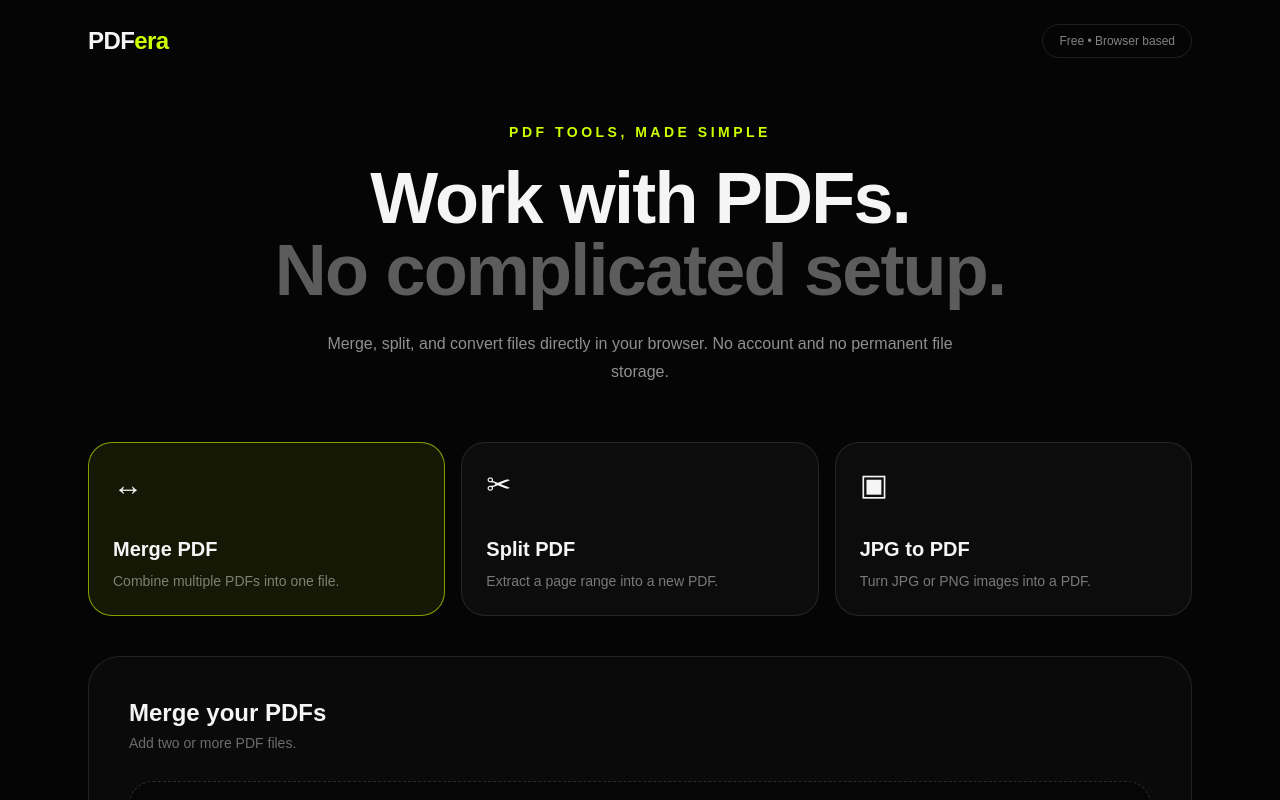
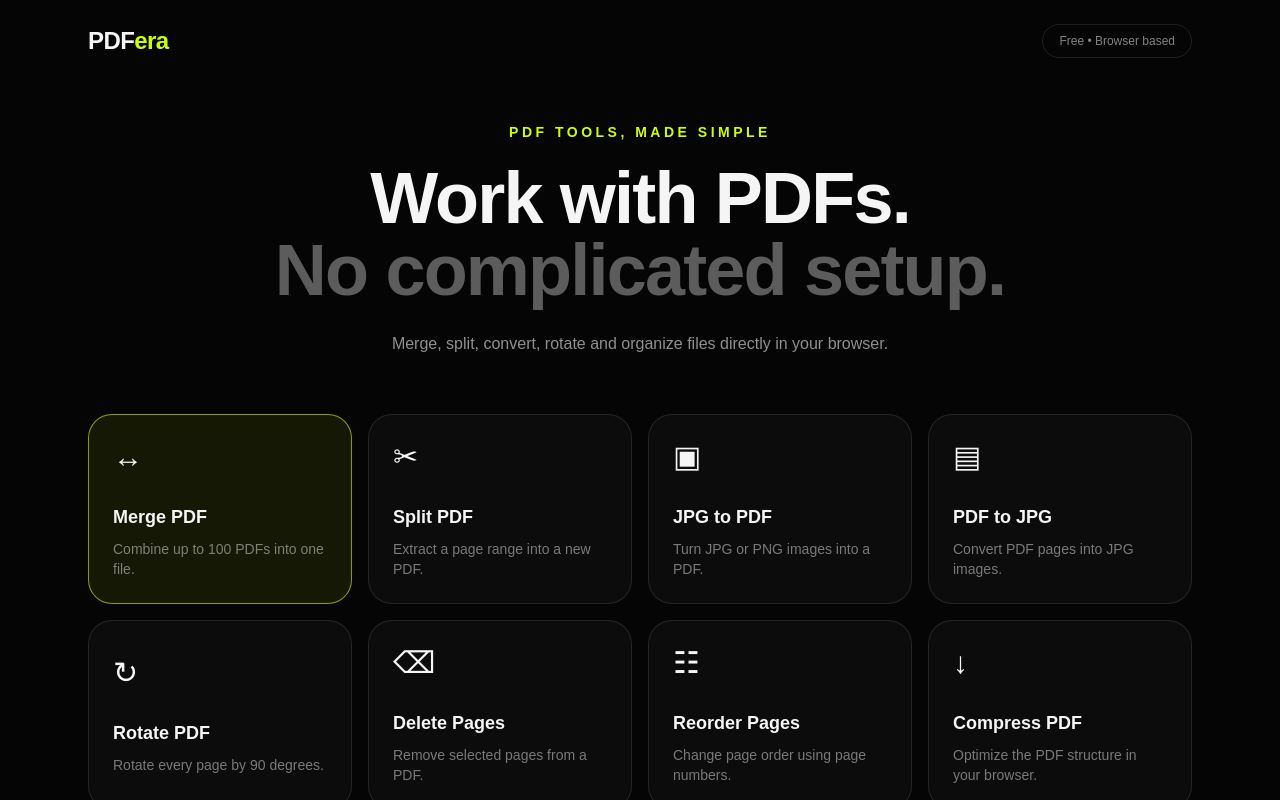
Before and after one commit to kaustubhlearner/pdfera, a Next.js app: page / in a window 1280 px wide. Shown: the top 800 px of the page. Built offline with nearby package versions, Linux system fonts and the light colour scheme.

Commit message:
feat: add pdf tools and 100 file merge limit

```diff
--- a/app/page.tsx
+++ b/app/page.tsx
@@ -1,14 +1,22 @@
 "use client";
 
 import { DragEvent, useRef, useState } from "react";
-import { PDFDocument } from "pdf-lib";
+import { PDFDocument, degrees } from "pdf-lib";
+import * as pdfjsLib from "pdfjs-dist";
 
-type Tool = "merge" | "split" | "jpg";
+type Tool = "merge" | "split" | "jpg" | "images" | "rotate" | "delete" | "reorder" | "compress";
+
+const MAX_MERGE_FILES = 100;
 
 const tools = [
-  { id: "merge" as Tool, icon: "↔", title: "Merge PDF", text: "Combine multiple PDFs into one file." },
+  { id: "merge" as Tool, icon: "↔", title: "Merge PDF", text: "Combine up to 100 PDFs into one file." },
   { id: "split" as Tool, icon: "✂", title: "Split PDF", text: "Extract a page range into a new PDF." },
   { id: "jpg" as Tool, icon: "▣", title: "JPG to PDF", text: "Turn JPG or PNG images into a PDF." },
+  { id: "images" as Tool, icon: "▤", title: "PDF to JPG", text: "Convert PDF pages into JPG images." },
+  { id: "rotate" as Tool, icon: "↻", title: "Rotate PDF", text: "Rotate every page by 90 degrees." },
+  { id: "delete" as Tool, icon: "⌫", title: "Delete Pages", text: "Remove selected pages from a PDF." },
+  { id: "reorder" as Tool, icon: "☷", title: "Reorder Pages", text: "Change page order using page numbers." },
+  { id: "compress" as Tool, icon: "↓", title: "Compress PDF", text: "Optimize the PDF structure in your browser." },
 ];
 
 export default function Home() {
@@ -17,6 +25,7 @@
   const [busy, setBusy] = useState(false);
   const [message, setMessage] = useState("");
   const [pageRange, setPageRange] = useState("1");
+  const [pageOrder, setPageOrder] = useState("");
   const [dragging, setDragging] = useState(false);
   const inputRef = useRef<HTMLInputElement>(null);
 
@@ -29,6 +38,21 @@
     if (allowed.length === 0) {
       setMessage(tool === "jpg" ? "Please select JPG or PNG images." : "Please select PDF files.");
       return;
+    }
+
+    if (tool === "merge") {
+      const remaining = MAX_MERGE_FILES - files.length;
+
+      if (remaining <= 0) {
+        setMessage("Maximum 100 PDF files can be merged at once.");
+        return;
+      }
+
+      if (allowed.length > remaining) {
+        setFiles((current) => [...current, ...allowed.slice(0, remaining)]);
+        setMessage(`Maximum limit is 100 PDFs. Only the first ${remaining} selected file(s) were added.`);
+        return;
+      }
     }
 
     setFiles((current) => [...current, ...allowed]);
@@ -51,6 +75,11 @@
       return;
     }
 
+    if (files.length > MAX_MERGE_FILES) {
+      setMessage("Maximum 100 PDF files can be merged at once.");
+      return;
+    }
+
     setBusy(true);
     try {
       const merged = await PDFDocument.create();
@@ -62,7 +91,7 @@
       }
 
       download(await merged.save(), "pdfera-merged.pdf");
-      setMessage("Merged PDF downloaded successfully.");
+      setMessage(`Merged ${files.length} PDFs successfully.`);
     } catch {
       setMessage("Could not process one of the PDFs.");
     } finally {
@@ -76,13 +105,11 @@
       return;
     }
 
+    setBusy(true);
+    try {
       const source = await PDFDocument.load(await files[0].arrayBuffer());
       const totalPages = source.getPageCount();
-    const parts = pageRange
-      .split(",")
-      .map((part) => part.trim())
-      .filter(Boolean);
-
+      const parts = pageRange.split(",").map((part) => part.trim()).filter(Boolean);
       const pageNumbers: number[] = [];
 
       for (const part of parts) {
@@ -116,12 +143,9 @@
         return;
       }
 
-    setBusy(true);
-    try {
       const output = await PDFDocument.create();
       const copied = await output.copyPages(source, pageNumbers.map((page) => page - 1));
       copied.forEach((page) => output.addPage(page));
-
       download(await output.save(), "pdfera-split.pdf");
       setMessage("Selected pages downloaded successfully.");
     } catch {
@@ -148,12 +172,7 @@
           : await pdf.embedJpg(bytes);
 
         const page = pdf.addPage([image.width, image.height]);
-        page.drawImage(image, {
-          x: 0,
-          y: 0,
-          width: image.width,
-          height: image.height,
-        });
+        page.drawImage(image, { x: 0, y: 0, width: image.width, height: image.height });
       }
 
       download(await pdf.save(), "pdfera-images.pdf");
@@ -165,10 +184,183 @@
     }
   }
 
+  async function pdfToJpg() {
+    if (files.length !== 1) {
+      setMessage("Select exactly 1 PDF for PDF to JPG.");
+      return;
+    }
+
+    setBusy(true);
+    try {
+      const pdf = await pdfjsLib.getDocument({ data: await files[0].arrayBuffer() }).promise;
+
+      for (let pageNumber = 1; pageNumber <= pdf.numPages; pageNumber++) {
+        const page = await pdf.getPage(pageNumber);
+        const viewport = page.getViewport({ scale: 1.5 });
+        const canvas = document.createElement("canvas");
+        const context = canvas.getContext("2d");
+
+        if (!context) throw new Error("Canvas is not supported.");
+
+        canvas.width = viewport.width;
+        canvas.height = viewport.height;
+
+        await page.render({ canvas, canvasContext: context, viewport }).promise;
+
+        const blob = await new Promise<Blob | null>((resolve) =>
+          canvas.toBlob(resolve, "image/jpeg", 0.9)
+        );
+
+        if (!blob) throw new Error("Could not create image.");
+
+        const url = URL.createObjectURL(blob);
+        const anchor = document.createElement("a");
+        anchor.href = url;
+        anchor.download = `pdfera-page-${pageNumber}.jpg`;
+        anchor.click();
+        URL.revokeObjectURL(url);
+      }
+
+      setMessage(`Converted ${pdf.numPages} page(s) to JPG.`);
+    } catch {
+      setMessage("Could not convert the PDF to JPG.");
+    } finally {
+      setBusy(false);
+    }
+  }
+
+  async function rotatePdf() {
+    if (files.length !== 1) {
+      setMessage("Select exactly 1 PDF.");
+      return;
+    }
+
+    setBusy(true);
+    try {
+      const pdf = await PDFDocument.load(await files[0].arrayBuffer());
+
+      pdf.getPages().forEach((page) => {
+        page.setRotation(degrees((page.getRotation().angle + 90) % 360));
+      });
+
+      download(await pdf.save(), "pdfera-rotated.pdf");
+      setMessage("PDF rotated successfully.");
+    } catch {
+      setMessage("Could not rotate the PDF.");
+    } finally {
+      setBusy(false);
+    }
+  }
+
+  async function deletePages() {
+    if (files.length !== 1) {
+      setMessage("Select exactly 1 PDF.");
+      return;
+    }
+
+    setBusy(true);
+    try {
+      const source = await PDFDocument.load(await files[0].arrayBuffer());
+      const totalPages = source.getPageCount();
+      const deleteNumbers = parsePageNumbers(pageRange, totalPages);
+
+      if (deleteNumbers.length === 0) {
+        setMessage("Enter pages to delete, for example 2,4 or 2-5.");
+        return;
+      }
+
+      if (deleteNumbers.length >= totalPages) {
+        setMessage("At least one page must remain in the PDF.");
+        return;
+      }
+
+      const output = await PDFDocument.create();
+      const keepIndexes: number[] = [];
+
+      for (let page = 1; page <= totalPages; page++) {
+        if (!deleteNumbers.includes(page)) keepIndexes.push(page - 1);
+      }
+
+      const copied = await output.copyPages(source, keepIndexes);
+      copied.forEach((page) => output.addPage(page));
+
+      download(await output.save(), "pdfera-pages-deleted.pdf");
+      setMessage("Selected pages deleted successfully.");
+    } catch {
+      setMessage("Could not delete pages.");
+    } finally {
+      setBusy(false);
+    }
+  }
+
+  async function reorderPages() {
+    if (files.length !== 1) {
+      setMessage("Select exactly 1 PDF.");
+      return;
+    }
+
+    setBusy(true);
+    try {
+      const source = await PDFDocument.load(await files[0].arrayBuffer());
+      const totalPages = source.getPageCount();
+      const order = pageOrder.split(",").map((part) => Number(part.trim())).filter((page) => Number.isInteger(page));
+
+      if (order.length !== totalPages) {
+        setMessage(`Enter all ${totalPages} page numbers exactly once. Example: 3,1,2`);
+        return;
+      }
+
+      const unique = new Set(order);
+      if (unique.size !== totalPages || order.some((page) => page < 1 || page > totalPages)) {
+        setMessage("Page order must contain every page exactly once.");
+        return;
+      }
+
+      const output = await PDFDocument.create();
+      const copied = await output.copyPages(source, order.map((page) => page - 1));
+      copied.forEach((page) => output.addPage(page));
+
+      download(await output.save(), "pdfera-reordered.pdf");
+      setMessage("PDF pages reordered successfully.");
+    } catch {
+      setMessage("Could not reorder the PDF.");
+    } finally {
+      setBusy(false);
+    }
+  }
+
+  async function compressPdf() {
+    if (files.length !== 1) {
+      setMessage("Select exactly 1 PDF.");
+      return;
+    }
+
+    setBusy(true);
+    try {
+      const source = await PDFDocument.load(await files[0].arrayBuffer());
+      const before = files[0].size;
+      const bytes = await source.save({ useObjectStreams: true });
+      download(bytes, "pdfera-compressed.pdf");
+
+      const after = bytes.byteLength;
+      const percent = before > 0 ? Math.max(0, Math.round((1 - after / before) * 100)) : 0;
+      setMessage(`Optimized PDF downloaded. Size change: ${percent}% smaller.`);
+    } catch {
+      setMessage("Could not optimize the PDF.");
+    } finally {
+      setBusy(false);
+    }
+  }
+
   async function process() {
     if (tool === "merge") await mergePdfs();
     else if (tool === "split") await splitPdf();
-    else await imagesToPdf();
+    else if (tool === "jpg") await imagesToPdf();
+    else if (tool === "images") await pdfToJpg();
+    else if (tool === "rotate") await rotatePdf();
+    else if (tool === "delete") await deletePages();
+    else if (tool === "reorder") await reorderPages();
+    else await compressPdf();
   }
 
   function selectTool(nextTool: Tool) {
@@ -176,10 +368,12 @@
     setFiles([]);
     setMessage("");
     setPageRange("1");
+    setPageOrder("");
   }
 
-  const accept = tool === "jpg" ? "image/jpeg,image/png" : "application/pdf";
-  const multiple = tool !== "split";
+  const needsPdf = tool !== "jpg";
+  const accept = needsPdf ? "application/pdf" : "image/jpeg,image/png";
+  const multiple = tool === "merge" || tool === "jpg";
 
   return (
     <main className="min-h-screen">
@@ -193,32 +387,28 @@
       </nav>
 
       <section className="mx-auto max-w-6xl px-6 pb-14 pt-10 text-center">
-        <p className="mb-5 text-sm font-bold uppercase tracking-[0.25em] text-[#ccff00]">
-          PDF tools, made simple
-        </p>
+        <p className="mb-5 text-sm font-bold uppercase tracking-[0.25em] text-[#ccff00]">PDF tools, made simple</p>
         <h1 className="mx-auto max-w-4xl text-5xl font-black tracking-tight sm:text-7xl">
           Work with PDFs.
           <br />
           <span className="text-white/35">No complicated setup.</span>
         </h1>
         <p className="mx-auto mt-6 max-w-2xl text-base leading-7 text-white/55">
-          Merge, split, and convert files directly in your browser. No account and no permanent file storage.
+          Merge, split, convert, rotate and organize files directly in your browser.
         </p>
       </section>
 
-      <section className="mx-auto grid max-w-6xl gap-4 px-6 pb-10 md:grid-cols-3">
+      <section className="mx-auto grid max-w-6xl gap-4 px-6 pb-10 sm:grid-cols-2 lg:grid-cols-4">
         {tools.map((item) => (
           <button
             key={item.id}
             onClick={() => selectTool(item.id)}
             className={`rounded-3xl border p-6 text-left transition hover:-translate-y-1 ${
-              tool === item.id
-                ? "border-[#ccff00]/60 bg-[#ccff00]/8"
-                : "border-white/10 bg-white/[0.03]"
+              tool === item.id ? "border-[#ccff00]/60 bg-[#ccff00]/8" : "border-white/10 bg-white/[0.03]"
             }`}
           >
-            <div className="mb-8 text-3xl">{item.icon}</div>
-            <h2 className="text-xl font-bold">{item.title}</h2>
+            <div className="mb-7 text-3xl">{item.icon}</div>
+            <h2 className="text-lg font-bold">{item.title}</h2>
             <p className="mt-2 text-sm text-white/45">{item.text}</p>
           </button>
         ))}
@@ -229,20 +419,27 @@
           <div className="mb-7 flex items-center justify-between gap-4">
             <div>
               <h2 className="text-2xl font-bold">
-                {tool === "merge" ? "Merge your PDFs" : tool === "split" ? "Split your PDF" : "Convert images to PDF"}
+                {tool === "merge" ? "Merge your PDFs" :
+                 tool === "split" ? "Split your PDF" :
+                 tool === "jpg" ? "Convert images to PDF" :
+                 tool === "images" ? "Convert PDF to JPG" :
+                 tool === "rotate" ? "Rotate your PDF" :
+                 tool === "delete" ? "Delete PDF pages" :
+                 tool === "reorder" ? "Reorder PDF pages" : "Optimize your PDF"}
               </h2>
               <p className="mt-1 text-sm text-white/40">
-                {tool === "merge"
-                  ? "Add two or more PDF files."
-                  : tool === "split"
-                    ? "Add one PDF and choose the pages you want."
-                    : "Add one or more JPG or PNG images."}
+                {tool === "merge" ? `Add 2 to ${MAX_MERGE_FILES} PDF files.` :
+                 tool === "split" ? "Add one PDF and choose the pages you want." :
+                 tool === "jpg" ? "Add one or more JPG or PNG images." :
+                 tool === "images" ? "Add one PDF. Each page becomes a JPG." :
+                 tool === "rotate" ? "Rotate every page by 90 degrees clockwise." :
+                 tool === "delete" ? "Choose pages to remove." :
+                 tool === "reorder" ? "Enter the complete new page order." :
+                 "Re-save the PDF with object streams enabled."}
               </p>
             </div>
             {files.length > 0 && (
-              <button onClick={() => setFiles([])} className="text-sm text-white/40 hover:text-white">
-                Clear
-              </button>
+              <button onClick={() => setFiles([])} className="text-sm text-white/40 hover:text-white">Clear</button>
             )}
           </div>
 
@@ -267,24 +464,18 @@
             onDragLeave={() => setDragging(false)}
             onDrop={handleDrop}
             className={`flex min-h-52 w-full flex-col items-center justify-center rounded-3xl border border-dashed px-6 text-center transition ${
-              dragging
-                ? "border-[#ccff00] bg-[#ccff00]/10"
-                : "border-white/15 bg-black/30 hover:border-[#ccff00]/50"
+              dragging ? "border-[#ccff00] bg-[#ccff00]/10" : "border-white/15 bg-black/30 hover:border-[#ccff00]/50"
             }`}
           >
-            <div className="mb-4 flex h-14 w-14 items-center justify-center rounded-2xl bg-[#ccff00] text-2xl text-black">
-              ↑
-            </div>
+            <div className="mb-4 flex h-14 w-14 items-center justify-center rounded-2xl bg-[#ccff00] text-2xl text-black">↑</div>
             <strong>Click or drag & drop {tool === "jpg" ? "images" : "PDFs"}</strong>
-            <span className="mt-2 text-sm text-white/35">
-              Files are processed locally in your browser.
-            </span>
+            <span className="mt-2 text-sm text-white/35">Files are processed locally in your browser.</span>
           </button>
 
-          {tool === "split" && files.length === 1 && (
+          {(tool === "split" || tool === "delete") && files.length === 1 && (
             <div className="mt-5">
               <label className="mb-2 block text-sm font-semibold text-white/70">
-                Pages to extract
+                {tool === "delete" ? "Pages to delete" : "Pages to extract"}
               </label>
               <input
                 value={pageRange}
@@ -292,28 +483,29 @@
                 placeholder="Example: 1,3,5 or 1-3,5"
                 className="w-full rounded-2xl border border-white/10 bg-black/40 px-4 py-3 text-sm outline-none focus:border-[#ccff00]/60"
               />
-              <p className="mt-2 text-xs text-white/35">
-                Use page numbers, ranges, or both. Example: 1-3,5,8-10
-              </p>
+              <p className="mt-2 text-xs text-white/35">Use page numbers, ranges, or both.</p>
+            </div>
+          )}
+
+          {tool === "reorder" && files.length === 1 && (
+            <div className="mt-5">
+              <label className="mb-2 block text-sm font-semibold text-white/70">New page order</label>
+              <input
+                value={pageOrder}
+                onChange={(event) => setPageOrder(event.target.value)}
+                placeholder="Example: 3,1,2,4"
+                className="w-full rounded-2xl border border-white/10 bg-black/40 px-4 py-3 text-sm outline-none focus:border-[#ccff00]/60"
+              />
+              <p className="mt-2 text-xs text-white/35">Use every page number exactly once.</p>
             </div>
           )}
 
           {files.length > 0 && (
             <div className="mt-5 space-y-2">
               {files.map((file, index) => (
-                <div
-                  key={file.name + index}
-                  className="flex items-center justify-between rounded-2xl border border-white/10 bg-black/30 px-4 py-3"
-                >
-                  <span className="truncate text-sm">
-                    {index + 1}. {file.name}
-                  </span>
-                  <button
-                    onClick={() => removeFile(index)}
-                    className="ml-4 text-xs text-white/40 hover:text-white"
-                  >
-                    Remove
-                  </button>
+                <div key={file.name + index} className="flex items-center justify-between rounded-2xl border border-white/10 bg-black/30 px-4 py-3">
+                  <span className="truncate text-sm">{index + 1}. {file.name}</span>
+                  <button onClick={() => removeFile(index)} className="ml-4 text-xs text-white/40 hover:text-white">Remove</button>
                 </div>
               ))}
             </div>
@@ -324,26 +516,53 @@
             disabled={busy}
             className="mt-6 w-full rounded-2xl bg-[#ccff00] px-6 py-4 font-black text-black transition hover:brightness-95 disabled:cursor-not-allowed disabled:opacity-50"
           >
-            {busy
-              ? "Processing..."
-              : tool === "merge"
-                ? "Merge PDF →"
-                : tool === "split"
-                  ? "Split PDF →"
-                  : "Create PDF →"}
+            {busy ? "Processing..." :
+             tool === "merge" ? "Merge PDF →" :
+             tool === "split" ? "Split PDF →" :
+             tool === "jpg" ? "Create PDF →" :
+             tool === "images" ? "Convert to JPG →" :
+             tool === "rotate" ? "Rotate PDF →" :
+             tool === "delete" ? "Delete Pages →" :
+             tool === "reorder" ? "Reorder PDF →" : "Optimize PDF →"}
           </button>
 
-          {message && (
-            <p className="mt-4 text-center text-sm text-[#ccff00]">{message}</p>
-          )}
+          {message && <p className="mt-4 text-center text-sm text-[#ccff00]">{message}</p>}
         </div>
       </section>
 
       <footer className="border-t border-white/10 px-6 py-8 text-center text-xs text-white/30">
-        PDFera • Built as a free-first PDF toolkit
+        PDFera • Built as a free-first PDF toolkit • Merge limit: 100 PDFs
       </footer>
     </main>
   );
+}
+
+function parsePageNumbers(value: string, totalPages: number) {
+  const parts = value.split(",").map((part) => part.trim()).filter(Boolean);
+  const pageNumbers: number[] = [];
+
+  for (const part of parts) {
+    if (part.includes("-")) {
+      const range = part.split("-");
+      const start = Number(range[0]);
+      const end = Number(range[1]);
+
+      if (!Number.isInteger(start) || !Number.isInteger(end) || start < 1 || end > totalPages || start > end) {
+        return [];
+      }
+
+      for (let page = start; page <= end; page++) {
+        if (!pageNumbers.includes(page)) pageNumbers.push(page);
+      }
+    } else {
+      const page = Number(part);
+
+      if (!Number.isInteger(page) || page < 1 || page > totalPages) return [];
+      if (!pageNumbers.includes(page)) pageNumbers.push(page);
+    }
+  }
+
+  return pageNumbers;
 }
 
 function download(bytes: Uint8Array, filename: string) {
```
Lines whose indentation alone changed are shown as unchanged.
